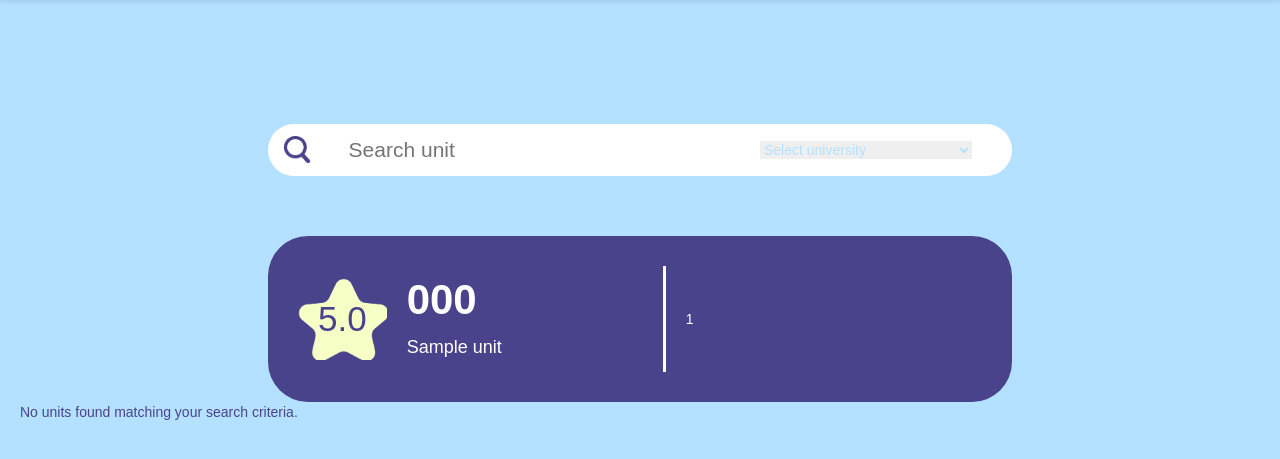
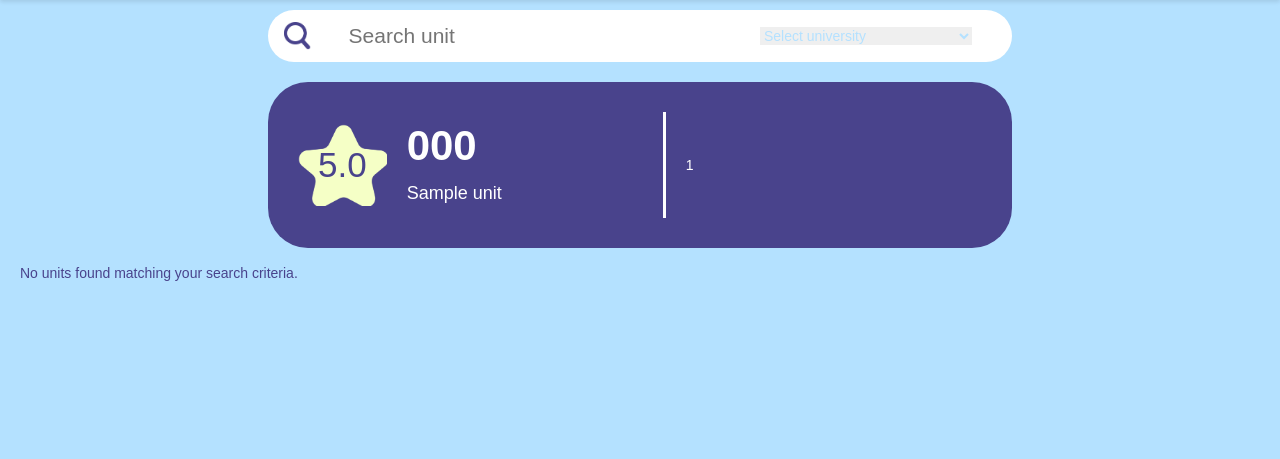
Before and after one commit to Dodocha190/Group-14, a Flask app: page /search_results in a window 1280 px wide. Shown: the part 100-559 px from the top of the page. Run offline with Flask 3, Linux system fonts and the light colour scheme; tables that the repository leaves empty hold one stand-in row (values such as "Sample post"); some libraries are stand-ins or nearby versions.

Commit message:
search result box and search bar spacing fix

```diff
--- a/app/static/css/style.css
+++ b/app/static/css/style.css
@@ -298,7 +298,8 @@ a:hover {
   border-radius: 40px;
   display: flex;
   align-items: center;
-  margin:10% 20% 60px 20%;
+  margin: 1rem auto 2rem auto;
+  width: 60%;
   padding: 10px;
 }
 
@@ -811,3 +812,12 @@ body.authenticated .main-content {
   transition: margin-left 0.2s ease;
   padding-top: 2rem;
 }
+
+#searchResultsContainer {
+  margin-top: 0rem;
+}
+
+.search-result-item {
+  display: block;
+  margin-bottom: 1.5rem;
+}
```
